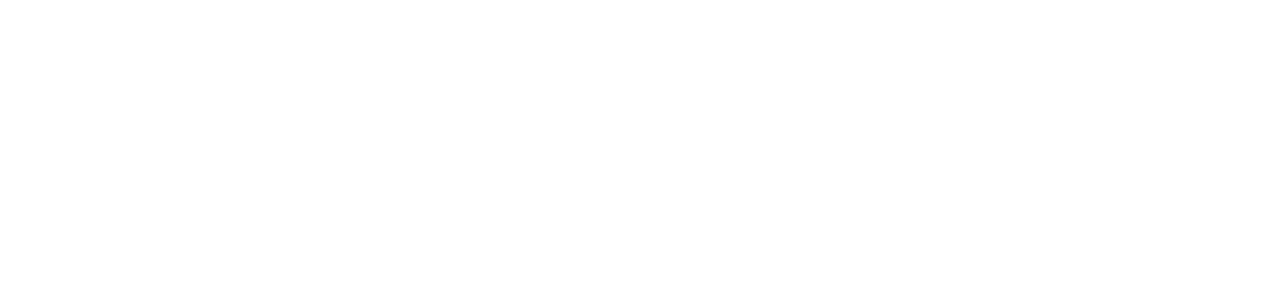
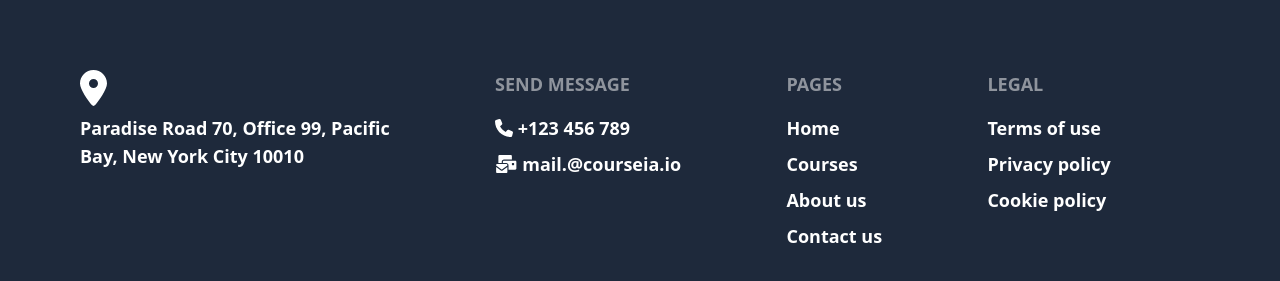
Before and after one commit to HasibAliOpu/Courseia, a React (Create React App) app: page /course/1 in a window 1280 px wide. Shown: the part 1853-2134 px from the top of the page. Before the commit the page ends 1723 px from the top, so only its background shows below. Built offline with nearby package versions, Linux system fonts and the light colour scheme; no server answers; a web font is replaced by a local one.

Commit message:
footer added

```diff
--- a/src/App.js
+++ b/src/App.js
@@ -2,6 +2,7 @@
 import AboutUs from "./Components/AboutUs/AboutUs";
 import Banner from "./Components/Banner/Banner";
 import Courses from "./Components/Courses/Courses";
+import Footer from "./Components/Footer/Footer";
 import Navbar from "./Components/Navbar/Navbar";
 import Reviews from "./Components/Reviews/Reviews";
 
@@ -13,6 +14,7 @@
       <Courses />
       <AboutUs />
       <Reviews />
+      <Footer />
     </div>
   );
 }
--- a/src/Components/AboutUs/AboutUs.js
+++ b/src/Components/AboutUs/AboutUs.js
@@ -2,11 +2,11 @@
 import { FontAwesomeIcon } from "@fortawesome/react-fontawesome";
 import React from "react";
 import student from "../../assets/student.jpg";
-import book from "../../assets/book.png";
+import book from "../../assets/icons/book.png";
 
 const AboutUs = () => {
   return (
-    <div className="grid grid-cols-2 gap-10 my-20 p-10">
+    <div id="about" className="grid grid-cols-2 gap-10 my-20 p-10">
       <div className="pt-10">
         <h1 className="text-6xl font-serif  font-extrabold whitespace-nowrap tracking-tight text-cyan-400">
           Learn anything,
--- a/src/Components/Banner/Banner.js
+++ b/src/Components/Banner/Banner.js
@@ -7,7 +7,7 @@
 const Banner = () => {
   return (
     <div>
-      <div className="p-10 relative">
+      <div id="#banner" className="p-10 relative">
         <img src={bg} alt="banner" className=" rounded-2xl" />
         <span className="absolute bottom-48 left-24 text-5xl text-white">
           <h1>
--- a/src/Components/Courses/Courses.js
+++ b/src/Components/Courses/Courses.js
@@ -10,7 +10,7 @@
   }, []);
   console.log(courses);
   return (
-    <div className="my-10">
+    <div id="courses" className="my-10">
       <h1 className="text-6xl text-center">Trending Courses!</h1>
       <div className="grid grid-cols-2 gap-10 mx-10 p-20">
         {courses.map((course) => (
--- /dev/null
+++ b/src/Components/Footer/Footer.js
@@ -0,0 +1,59 @@
+import React from "react";
+
+import { FontAwesomeIcon } from "@fortawesome/react-fontawesome";
+import {
+  faLocationDot,
+  faPhone,
+  faMailBulk,
+} from "@fortawesome/free-solid-svg-icons";
+
+const Footer = () => {
+  return (
+    <footer
+      id="contact"
+      class="footer bg-slate-800 text-white py-40 px-20 font-sans font-semibold
+      text-lg mt-20"
+    >
+      <div>
+        <FontAwesomeIcon icon={faLocationDot} className="text-4xl" />
+        <p>
+          Paradise Road 70, Office 99, Pacific
+          <br />
+          Bay, New York City 10010
+        </p>
+      </div>
+      <div>
+        <span class="footer-title uppercase">Send message</span>
+        <a class="link link-hover">
+          <FontAwesomeIcon icon={faPhone} /> +123 456 789
+        </a>
+        <a class="link link-hover">
+          <FontAwesomeIcon icon={faMailBulk} /> mail.@courseia.io
+        </a>
+      </div>
+      <div>
+        <span class="footer-title uppercase">pages</span>
+        <a href="#" class="link link-hover">
+          Home
+        </a>
+        <a href="#courses" class="link link-hover">
+          Courses
+        </a>
+        <a href="#about" class="link link-hover">
+          About us
+        </a>
+        <a href="#contact" class="link link-hover">
+          Contact us
+        </a>
+      </div>
+      <div>
+        <span class="footer-title">Legal</span>
+        <a class="link link-hover">Terms of use</a>
+        <a class="link link-hover">Privacy policy</a>
+        <a class="link link-hover">Cookie policy</a>
+      </div>
+    </footer>
+  );
+};
+
+export default Footer;
--- a/src/Components/Navbar/Navbar.js
+++ b/src/Components/Navbar/Navbar.js
@@ -3,8 +3,7 @@
 
 const Navbar = () => {
   return (
-    <div>
-      <div className="navbar bg-sky-300">
+    <div className="navbar bg-sky-300 sticky top-0 z-50">
       <div className="navbar-start">
         <div className="dropdown">
           <label tabIndex="0" className="btn btn-ghost lg:hidden">
@@ -65,20 +64,19 @@
       <div className="navbar-end">
         <ul className="menu menu-horizontal p-0">
           <li>
-              <Link to={"/"}>Home</Link>
+            <a href={"#"}>Home</a>
           </li>
           <li>
-              <Link to={"/"}>Courses</Link>
+            <a href={"#courses"}>Courses</a>
           </li>
           <li>
-              <Link to={"/"}>About Us</Link>
+            <a href={"#about"}>About Us</a>
           </li>
 
           <li>
-              <Link to={"/"}>Contact Us</Link>
+            <a href={"#contact"}>Contact Us</a>
           </li>
         </ul>
-        </div>
       </div>
     </div>
   );
--- a/src/Components/Reviews/Reviews.js
+++ b/src/Components/Reviews/Reviews.js
@@ -39,7 +39,7 @@
       >
         {reviews.map((review) => (
           <SwiperSlide>
-            <div class="card shadow-2xl p-16 mx-32">
+            <div class="card shadow-2xl shadow-sky-200 p-16 mx-32 my-10 border-4 border-sky-200">
               <div class="card-body">
                 <h2 class="card-title">{review.name}</h2>
                 <p>
```
Also changed, not shown: src/assets/icons/book.png (renamed from src/assets/book.png). Lines whose indentation alone changed are shown as unchanged.
